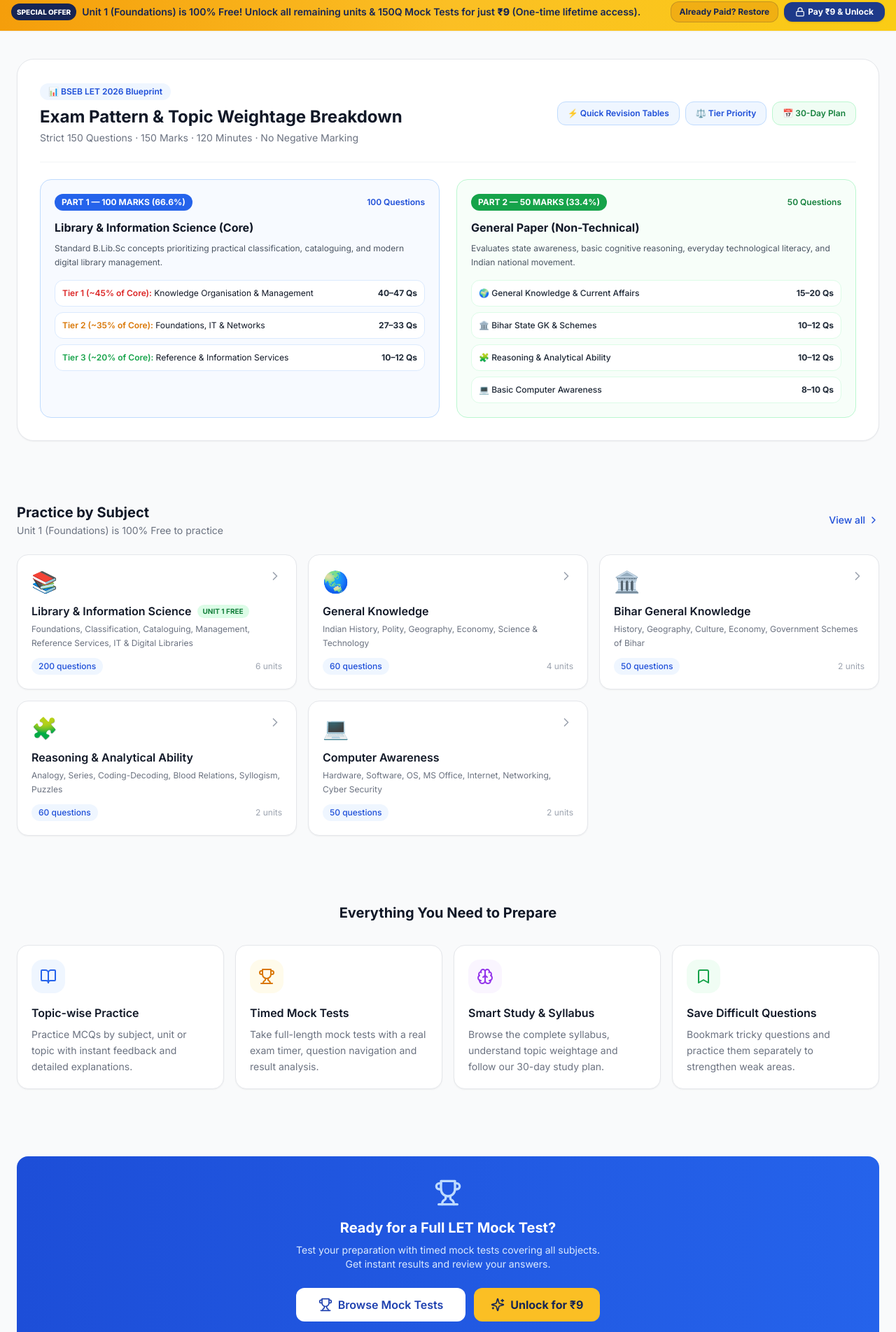
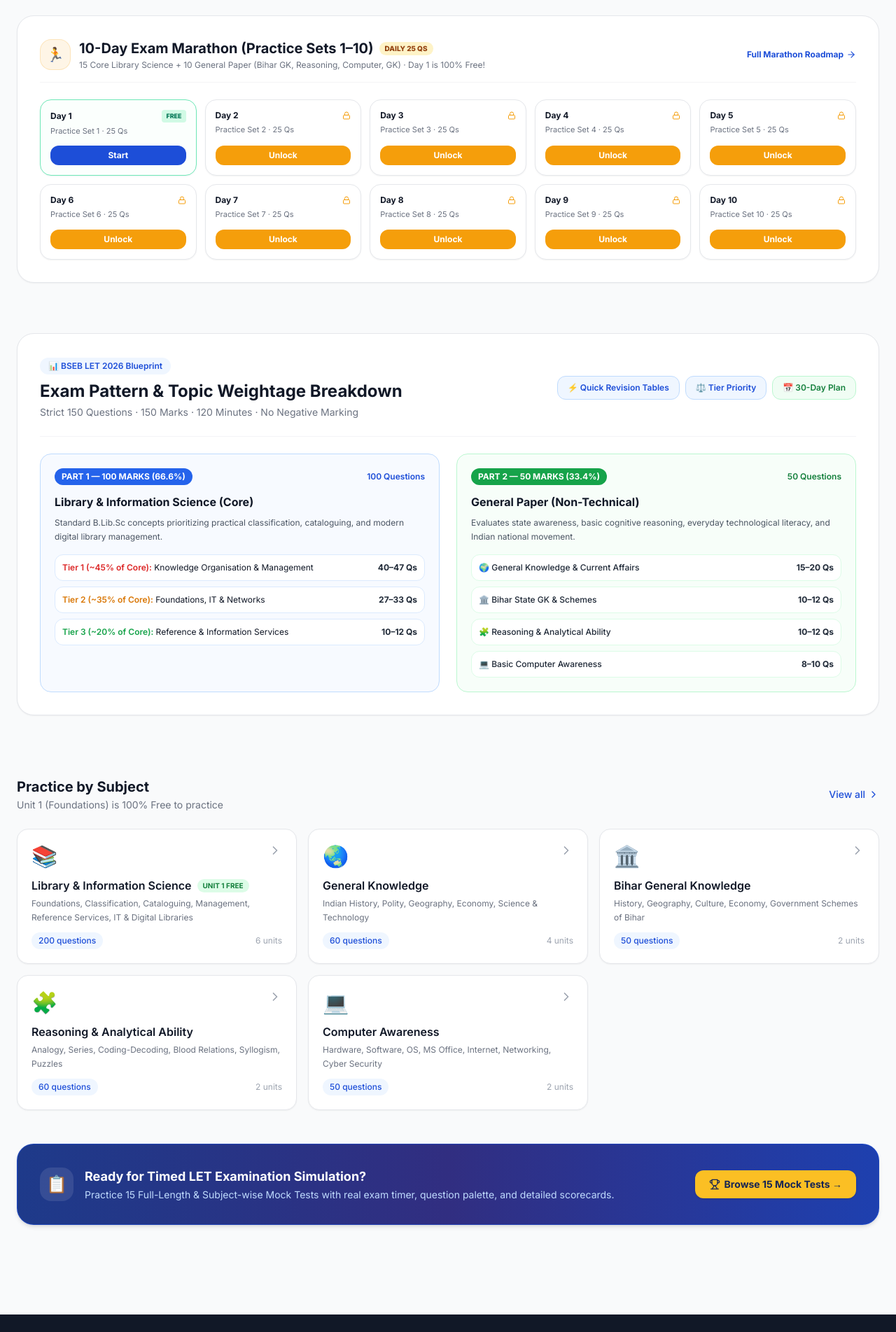
Before and after one commit to Nirajpaul2/Bihar-Librarian-LET-2026, a React (Vite) app: page / in a window 1280 px wide. Shown: the part 872-2775 px from the top of the page at 70% size. Built offline with nearby package versions, Linux system fonts and the light colour scheme; no server answers.

Commit message:
refactor(home): streamline dashboard by removing clutter sections and embedding 10-day marathon quick track

```diff
--- a/src/pages/Home.tsx
+++ b/src/pages/Home.tsx
@@ -1,41 +1,14 @@
 import { useState } from 'react';
 import { Link } from 'react-router-dom';
 import {
-  BookOpen, Brain, Trophy, Bookmark, ChevronRight, ArrowRight,
-  GraduationCap, Sparkles, Lock, ShieldCheck, Check, Zap, CheckCircle2, XCircle
+  BookOpen, Trophy, ChevronRight, ArrowRight,
+  GraduationCap, Sparkles, Lock, CheckCircle2, XCircle
 } from 'lucide-react';
 import { allQuestions } from '@/data/questions';
 import { subjects } from '@/data/subjects';
 import { mockTests } from '@/data/mock-tests';
 import { usePayment, ACCESS_PRICE_INR } from '@/hooks/usePayment';
 import { useSEO } from '@/hooks/useSEO';
-
-const features = [
-  {
-    icon: <BookOpen className="w-6 h-6" />,
-    title: 'Topic-wise Practice',
-    description: 'Practice MCQs by subject, unit or topic with instant feedback and detailed explanations.',
-    color: 'bg-blue-50 dark:bg-blue-950/30 text-blue-600 dark:text-blue-400',
-  },
-  {
-    icon: <Trophy className="w-6 h-6" />,
-    title: 'Timed Mock Tests',
-    description: 'Take full-length mock tests with a real exam timer, question navigation and result analysis.',
-    color: 'bg-amber-50 dark:bg-amber-950/30 text-amber-600 dark:text-amber-400',
-  },
-  {
-    icon: <Brain className="w-6 h-6" />,
-    title: 'Smart Study & Syllabus',
-    description: 'Browse the complete syllabus, understand topic weightage and follow our 30-day study plan.',
-    color: 'bg-purple-50 dark:bg-purple-950/30 text-purple-600 dark:text-purple-400',
-  },
-  {
-    icon: <Bookmark className="w-6 h-6" />,
-    title: 'Save Difficult Questions',
-    description: 'Bookmark tricky questions and practice them separately to strengthen weak areas.',
-    color: 'bg-green-50 dark:bg-green-950/30 text-green-600 dark:text-green-400',
-  },
-];
 
 export default function Home() {
   const { isUnlocked, openPaywall } = usePayment();
@@ -243,36 +216,98 @@ export default function Home() {
         </div>
       </section>
 
-      {/* Freemium Highlight Strip */}
-      {!isUnlocked && (
-        <div className="bg-gradient-to-r from-amber-500 via-amber-400 to-yellow-400 text-brand-950 py-3 px-4 shadow-sm">
-          <div className="max-w-7xl mx-auto flex flex-col sm:flex-row items-center justify-between gap-3 text-xs sm:text-sm font-semibold">
-            <div className="flex items-center gap-2 text-center sm:text-left">
-              <span className="bg-brand-950 text-white text-[10px] uppercase font-extrabold px-2 py-0.5 rounded-full">
-                Special Offer
-              </span>
-              <span>
-                Unit 1 (Foundations) is 100% Free! Unlock all remaining units & 150Q Mock Tests for just <strong>₹{ACCESS_PRICE_INR}</strong> (One-time lifetime access).
+      {/* 10-Day Marathon Track (Practice Sets 1-10) */}
+      <section className="max-w-7xl mx-auto px-4 sm:px-6 py-8">
+        <div className="bg-white dark:bg-gray-900 rounded-3xl border border-gray-200 dark:border-gray-800 p-6 sm:p-8 shadow-sm">
+          <div className="flex flex-col sm:flex-row sm:items-center justify-between gap-4 mb-6 pb-4 border-b border-gray-100 dark:border-gray-800">
+            <div className="flex items-center gap-3">
+              <div className="w-11 h-11 rounded-2xl bg-amber-500/10 text-amber-600 dark:text-amber-400 border border-amber-500/20 flex items-center justify-center text-xl shrink-0">
+                🏃
+              </div>
+              <div>
+                <div className="flex items-center gap-2">
+                  <h2 className="text-lg sm:text-xl font-bold text-gray-900 dark:text-white">
+                    10-Day Exam Marathon (Practice Sets 1–10)
+                  </h2>
+                  <span className="text-[10px] bg-amber-100 text-amber-800 dark:bg-amber-900/40 dark:text-amber-300 font-extrabold px-2 py-0.5 rounded-full uppercase">
+                    Daily 25 Qs
                   </span>
                 </div>
-            <div className="flex items-center gap-2 shrink-0">
-              <button
-                onClick={() => openPaywall('Restore your access', 'restore')}
-                className="bg-amber-600/30 hover:bg-amber-600/40 text-brand-950 font-bold px-3 py-1.5 rounded-xl text-xs transition-colors cursor-pointer border border-brand-950/20"
-              >
-                Already Paid? Restore
-              </button>
-              <button
-                onClick={() => openPaywall(`Unlock Full Access for ₹${ACCESS_PRICE_INR}`, 'pay')}
-                className="bg-brand-900 hover:bg-brand-800 text-white font-bold px-4 py-1.5 rounded-xl text-xs transition-colors shrink-0 shadow flex items-center gap-1 cursor-pointer"
-              >
-                <Lock className="w-3.5 h-3.5" />
-                Pay ₹{ACCESS_PRICE_INR} & Unlock
-              </button>
+                <p className="text-xs text-gray-500 dark:text-gray-400 mt-0.5">
+                  15 Core Library Science + 10 General Paper (Bihar GK, Reasoning, Computer, GK) · Day 1 is 100% Free!
+                </p>
               </div>
             </div>
+            <Link
+              to="/marathon"
+              className="text-xs font-bold text-brand-700 dark:text-brand-400 hover:underline flex items-center gap-1 shrink-0"
+            >
+              <span>Full Marathon Roadmap</span>
+              <ArrowRight className="w-3.5 h-3.5" />
+            </Link>
           </div>
+
+          <div className="grid grid-cols-2 sm:grid-cols-5 gap-3">
+            {Array.from({ length: 10 }, (_, i) => i + 1).map(dayNum => {
+              const isDayFree = dayNum === 1;
+              const hasAccess = isDayFree || isUnlocked;
+
+              return (
+                <div
+                  key={dayNum}
+                  className={`card p-3.5 rounded-2xl flex flex-col justify-between transition-all ${
+                    isDayFree
+                      ? 'border-emerald-300 dark:border-emerald-800 bg-emerald-50/20 dark:bg-emerald-950/20'
+                      : 'hover:border-brand-200 dark:hover:border-brand-700'
+                  }`}
+                >
+                  <div>
+                    <div className="flex items-center justify-between mb-1.5">
+                      <span className="text-xs font-bold text-gray-900 dark:text-white">
+                        Day {dayNum}
+                      </span>
+                      {isDayFree ? (
+                        <span className="text-[9px] bg-emerald-100 text-emerald-700 dark:bg-emerald-900/50 dark:text-emerald-300 font-extrabold px-1.5 py-0.5 rounded">
+                          FREE
+                        </span>
+                      ) : hasAccess ? (
+                        <span className="text-[9px] bg-blue-100 text-blue-700 dark:bg-blue-900/40 dark:text-blue-300 font-bold px-1.5 py-0.5 rounded">
+                          PRO
+                        </span>
+                      ) : (
+                        <Lock className="w-3 h-3 text-amber-500" />
                       )}
+                    </div>
+                    <div className="text-[11px] text-gray-500 dark:text-gray-400 leading-tight">
+                      Practice Set {dayNum} · 25 Qs
+                    </div>
+                  </div>
+
+                  <div className="mt-3.5">
+                    {hasAccess ? (
+                      <Link
+                        to={`/practice/session?mode=marathon&day=${dayNum}`}
+                        className={`w-full text-center block text-xs font-bold py-1.5 rounded-xl transition-colors ${
+                          isDayFree ? 'btn-primary' : 'bg-brand-600 hover:bg-brand-700 text-white'
+                        }`}
+                      >
+                        Start
+                      </Link>
+                    ) : (
+                      <button
+                        onClick={() => openPaywall(`Unlock Marathon Day ${dayNum} for ₹${ACCESS_PRICE_INR}`)}
+                        className="w-full text-center block text-xs font-bold bg-amber-500 hover:bg-amber-600 text-white py-1.5 rounded-xl transition-colors cursor-pointer"
+                      >
+                        Unlock
+                      </button>
+                    )}
+                  </div>
+                </div>
+              );
+            })}
+          </div>
+        </div>
+      </section>
 
       {/* Exam Framework & Weightage Snapshot Section */}
       <section className="max-w-7xl mx-auto px-4 sm:px-6 py-10">
@@ -433,87 +468,30 @@ export default function Home() {
         </div>
       </section>
 
-      {/* Features */}
-      <section className="bg-gray-50 dark:bg-gray-900/50 py-12">
-        <div className="max-w-7xl mx-auto px-4 sm:px-6">
-          <h2 className="text-xl font-bold text-gray-900 dark:text-white text-center mb-8">
-            Everything You Need to Prepare
-          </h2>
-          <div className="grid grid-cols-1 sm:grid-cols-2 lg:grid-cols-4 gap-4">
-            {features.map(f => (
-              <div key={f.title} className="card p-5">
-                <div className={`w-12 h-12 rounded-2xl flex items-center justify-center mb-4 ${f.color}`}>
-                  {f.icon}
+      {/* Compact Bottom Mock Tests Bar */}
+      <section className="max-w-7xl mx-auto px-4 sm:px-6 pb-16">
+        <div className="bg-gradient-to-r from-brand-900 via-indigo-900 to-brand-800 rounded-3xl p-6 sm:p-8 text-white flex flex-col sm:flex-row items-center justify-between gap-6 border border-brand-700/60 shadow-md">
+          <div className="flex items-center gap-4 text-center sm:text-left">
+            <div className="w-12 h-12 rounded-2xl bg-white/10 text-white flex items-center justify-center text-2xl shrink-0">
+              📋
             </div>
-                <h3 className="font-semibold text-gray-900 dark:text-white mb-2">{f.title}</h3>
-                <p className="text-sm text-gray-500 dark:text-gray-400 leading-relaxed">{f.description}</p>
-              </div>
-            ))}
-          </div>
-        </div>
-      </section>
-
-      {/* Quick Mock Tests CTA */}
-      <section className="max-w-7xl mx-auto px-4 sm:px-6 py-12">
-        <div className="bg-gradient-to-r from-brand-700 to-brand-600 rounded-2xl p-8 text-white text-center">
-          <Trophy className="w-10 h-10 mx-auto mb-4 text-brand-200" />
-          <h2 className="text-xl font-bold mb-2">Ready for a Full LET Mock Test?</h2>
-          <p className="text-brand-100 text-sm mb-6 max-w-md mx-auto">
-            Test your preparation with timed mock tests covering all subjects. Get instant results and review your answers.
-          </p>
-          <div className="flex flex-wrap justify-center gap-3">
-            <Link to="/mock-test" className="bg-white text-brand-800 hover:bg-brand-50 font-semibold rounded-xl px-8 py-3 inline-flex items-center gap-2 transition-colors">
-              <Trophy className="w-5 h-5" />
-              Browse Mock Tests
-            </Link>
-            {!isUnlocked && (
-              <button
-                onClick={() => openPaywall(`Unlock all Mock Tests for ₹${ACCESS_PRICE_INR}`)}
-                className="bg-amber-400 hover:bg-amber-300 text-brand-950 font-bold rounded-xl px-6 py-3 inline-flex items-center gap-2 transition-colors cursor-pointer"
-              >
-                <Sparkles className="w-5 h-5" />
-                Unlock for ₹{ACCESS_PRICE_INR}
-              </button>
-            )}
-          </div>
-        </div>
-      </section>
-
-      {/* Current Affairs teaser */}
-      <section className="bg-white dark:bg-gray-900 border-t border-gray-200 dark:border-gray-800 py-12">
-        <div className="max-w-7xl mx-auto px-4 sm:px-6">
-          <div className="flex items-center justify-between mb-6">
             <div>
-              <h2 className="text-xl font-bold text-gray-900 dark:text-white">Current Affairs</h2>
-              <p className="text-sm text-gray-500 dark:text-gray-400 mt-0.5">Stay updated with relevant library and Bihar news</p>
-            </div>
-            <Link to="/current-affairs" className="text-sm text-brand-700 dark:text-brand-400 font-medium flex items-center gap-1 hover:underline">
-              View all <ChevronRight className="w-4 h-4" />
-            </Link>
-          </div>
-          <div className="grid grid-cols-1 sm:grid-cols-2 lg:grid-cols-3 gap-4">
-            {[
-              { title: 'NDLI Expansion to 90M+ Resources', category: 'India', date: 'Aug 2026', icon: '📚' },
-              { title: 'Bihar Librarian Recruitment 2026 Announced', category: 'Bihar', date: 'Jun 2026', icon: '📋' },
-              { title: 'e-Granthalaya 4.0 Released by NIC', category: 'Tech', date: 'Jul 2026', icon: '💻' },
-            ].map(item => (
-              <Link key={item.title} to="/current-affairs" className="card p-4 hover:shadow-md transition-all group">
-                <div className="flex items-start gap-3">
-                  <span className="text-2xl">{item.icon}</span>
-                  <div className="min-w-0">
-                    <div className="flex items-center gap-2 mb-1">
-                      <span className="text-xs font-medium bg-brand-50 dark:bg-brand-950/40 text-brand-700 dark:text-brand-400 px-2 py-0.5 rounded-full">
-                        {item.category}
-                      </span>
-                      <span className="text-xs text-gray-400">{item.date}</span>
-                    </div>
-                    <p className="text-sm font-medium text-gray-900 dark:text-white group-hover:text-brand-700 dark:group-hover:text-brand-400 transition-colors">
-                      {item.title}
+              <h3 className="text-base sm:text-lg font-bold">
+                Ready for Timed LET Examination Simulation?
+              </h3>
+              <p className="text-xs sm:text-sm text-brand-200 mt-0.5">
+                Practice 15 Full-Length & Subject-wise Mock Tests with real exam timer, question palette, and detailed scorecards.
               </p>
             </div>
           </div>
+          <div className="flex items-center gap-3 shrink-0">
+            <Link
+              to="/mock-test"
+              className="bg-amber-400 hover:bg-amber-300 text-brand-950 font-bold px-5 py-2.5 rounded-xl text-xs sm:text-sm transition-all shadow cursor-pointer flex items-center gap-1.5"
+            >
+              <Trophy className="w-4 h-4" />
+              <span>Browse 15 Mock Tests →</span>
             </Link>
-            ))}
           </div>
         </div>
       </section>
```
Lines whose indentation alone changed are shown as unchanged.
